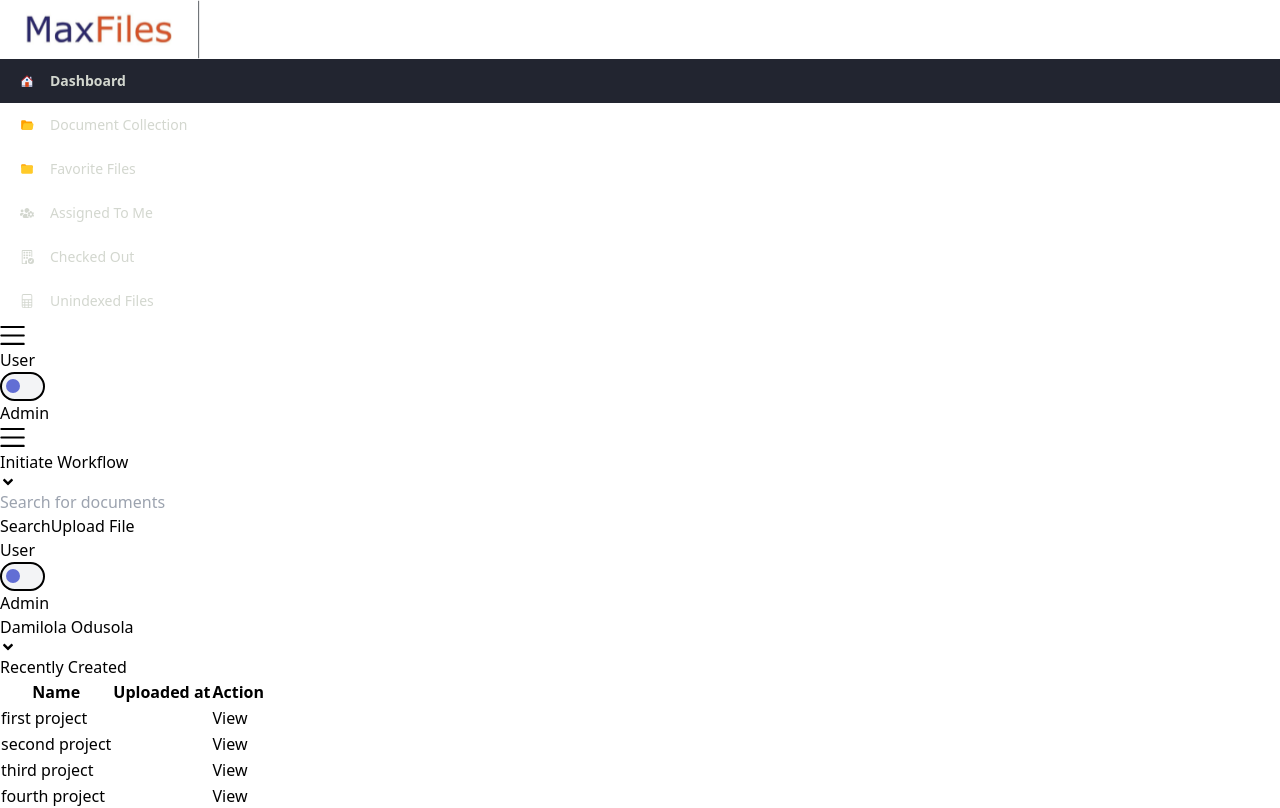
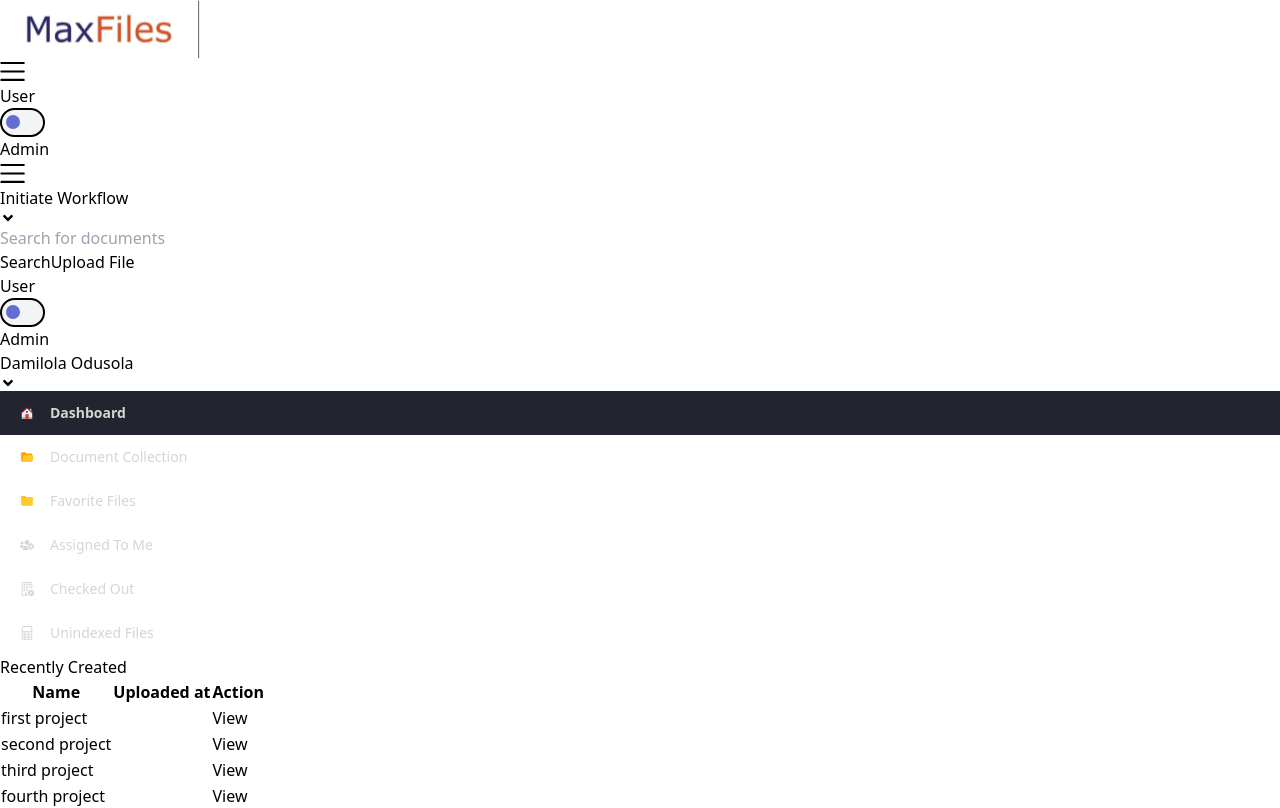
Before and after one commit to stevechude/maxfiles-task, a React (Vite) app: page / in a window 1280 px wide. Shown: the top 808 px of the page. Built offline with nearby package versions, Linux system fonts and the light colour scheme.

Commit message:
new updates made

```diff
--- a/src/components/dashboard/WorkflowCard.tsx
+++ b/src/components/dashboard/WorkflowCard.tsx
@@ -18,14 +18,14 @@ const WorkflowCard = ({ top, headers, data }: Props) => {
 
   const handlePageClick = (event: any) => {
     const newOffset = (event.selected * itemsPerPage) % data.length;
-    console.log(
-      `User requested page number ${event.selected}, which is offset ${newOffset}`
-    );
+    // console.log(
+    //   `User requested page number ${event.selected}, which is offset ${newOffset}`
+    // ); md:w-[20rem] xl:w-[35rem]
     setItemOffset(newOffset);
   };
 
   return (
-    <div className="border-[#707070] rounded-sm w-full md:w-[20rem] lg:w-[35rem] bg-white text-xs lg:text-sm overflow-auto">
+    <div className="border-[#707070] rounded-sm w-full md:w-[20rem] xl:w-[35rem] bg-white text-xs lg:text-sm overflow-auto">
       <div className="p-1 md:p-2 flex flex-col gap-1 border">
         <p className="font-semibold">{top}</p>
 
@@ -36,9 +36,8 @@ const WorkflowCard = ({ top, headers, data }: Props) => {
               {headers?.map((header: any, i: number) => (
                 <th
                   key={i}
-                  className={`text-left text-[#707070] font-normal px-4 py-1.5 border ${
-                    i === 0 ? "lg:w-[60%]" : ""
-                  }`}
+                  className={`text-left text-[#707070] font-normal px-4 py-1.5 border ${i === 0 ? "lg:w-[60%]" : ""
+                    }`}
                 >
                   {header}
                 </th>
--- a/src/components/layout/Header.tsx
+++ b/src/components/layout/Header.tsx
@@ -7,6 +7,7 @@ import Toggle from "../reusable/Toggle";
 import { tableData } from "../../lib/mockdata";
 import { Link, useLocation } from "react-router-dom";
 import { IoMdArrowRoundBack } from "react-icons/io";
+import Logo from "../../assets/Logo";
 
 const Header = () => {
   const [initialDrop, setInitialDrop] = useState(false);
@@ -16,12 +17,14 @@ const Header = () => {
   return (
     <>
       <div
-        className={`md:h-[7.2%] w-full bg-white shadow-sm border-y-2 rounded-[1px] border-[#cbc9c9] flex items-center overflow-x-auto ${
-          location.pathname === "/" ? "h-[16%]" : "h-[8%]"
-        }`}
+        className={`w-full bg-white shadow-sm border-y-1 rounded-[1px] border-[#cbc9c9] flex items-center overflow-x-auto ${location.pathname === "/" ? "" : ""
+          }`}
       >
+        <div className="hidden lg:block text-white bg-white max-w-[200px] w-full">
+          <Logo className="w-full" />
+        </div>
         {/* mob */}
-        <div className="flex lg:hidden flex-col gap-2 w-full py-1">
+        <div className="flex lg:hidden flex-col gap-2 w-full py-2">
           <div className="flex items-center justify-between px-2">
             <SlMenu onClick={() => setBar(true)} size={25} />
             <div className="flex items-center gap-1 text-sm">
@@ -32,9 +35,8 @@ const Header = () => {
           </div>
           {bar && (
             <div
-              className={`block lg:hidden absolute left-0 top-0 z-[1000] w-4/5 md:w-1/3 h-screen bg-[#333547]/90 overflow-y-auto no-scrollbar transition-all duration-300 ease-in-out ${
-                bar ? "translate-x-0" : "-translate-x-64"
-              }`}
+              className={`block lg:hidden absolute left-0 top-0 z-[1000] w-4/5 md:w-1/3 h-screen bg-[#333547]/90 overflow-y-auto no-scrollbar transition-all duration-300 ease-in-out ${bar ? "translate-x-0" : "-translate-x-64"
+                }`}
             >
               <div className="flex flex-col gap-2">
                 <div className="flex items-center justify-between">
@@ -123,7 +125,7 @@ const Header = () => {
         </div>
 
         {/* desk */}
-        <div className="hidden text-black px-2 lg:flex items-center w-full justify-between">
+        <div className="hidden text-black px-2 py-2 lg:flex items-center w-full justify-between">
           <SlMenu size={25} />
           <div className="bg-[#C0C0F5] rounded-lg text-[#333547] text-sm w-fit hidden xl:block">
             <button
@@ -145,9 +147,8 @@ const Header = () => {
                 {tableData?.slice(0, 6).map((data, i) => (
                   <div
                     key={data.sn}
-                    className={`py-2 px-2 border-y border-[#707070] ${
-                      i % 2 !== 0 ? "bg-[#E6E6FF]" : "bg-white"
-                    }`}
+                    className={`py-2 px-2 border-y border-[#707070] ${i % 2 !== 0 ? "bg-[#E6E6FF]" : "bg-white"
+                      }`}
                   >
                     {data.title}
                   </div>
--- a/src/components/layout/Layout.tsx
+++ b/src/components/layout/Layout.tsx
@@ -8,11 +8,11 @@ const Layout = ({
   children: React.ReactNode;
 }>) => {
   return (
-    <div className="flex flex-col md:flex-row h-screen w-[100vw]">
-      <SideBar />
-      <div className="h-screen w-full flex flex-col bg-[#F5F5F5]">
-        <Header />
-        <div className="flex-grow p-2 lg:p-4 bg-[#ECECF1] overflow-y-auto">
+    <div className="flex flex-col w-[100vw]">
+      <Header />
+      <div className="h-screen w-full flex bg-[#F5F5F5]">
+        <SideBar />
+        <div className="p-2 lg:p-4 bg-[#ECECF1] overflow-x-auto overflow-y-auto">
           {children}
         </div>
       </div>
--- a/src/components/layout/SideBar.tsx
+++ b/src/components/layout/SideBar.tsx
@@ -10,10 +10,10 @@ const SideBar = () => {
 
   return (
     <>
-      <div className="hidden lg:block w-[200px] h-screen bg-[#333547]">
-        <div className="text-white h-[7%] bg-white border-r border-[#cbc9c9]">
+      <div className="hidden lg:block w-[200px] min-w-[200px] flex-shrink-0 h-screen bg-[#333547]">
+        {/* <div className="text-white h-[7%] bg-white border-r border-[#cbc9c9]">
           <Logo />
-        </div>
+        </div> */}
         <div className="flex flex-col gap-3">
           <Link
             to={"/"}
--- a/src/pages/Dashboard.tsx
+++ b/src/pages/Dashboard.tsx
@@ -5,7 +5,7 @@ import { tableData } from "../lib/mockdata";
 const Dashboard = () => {
   return (
     <>
-      {/* <div className="overflow-auto"> */}
+      <div className="overflow-auto">
         <div className="flex flex-wrap justify-evenly py-5 lg:py-8 gap-10">
           <WorkflowCard
             top="Recently Created"
@@ -28,7 +28,7 @@ const Dashboard = () => {
             data={tableData}
           />
         </div>
-      {/* </div> */}
+      </div>
     </>
   );
 };
```
Lines whose indentation alone changed are shown as unchanged.
